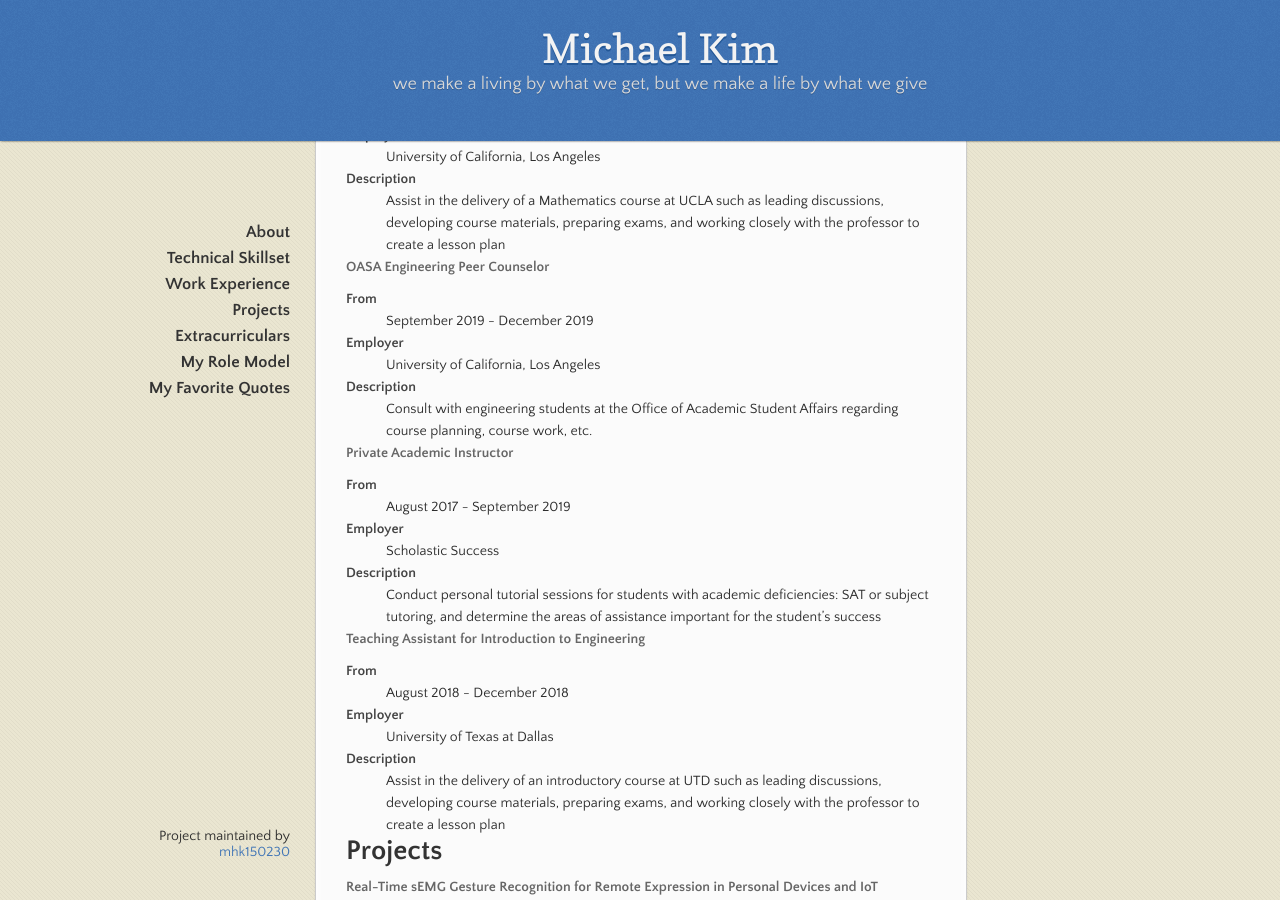
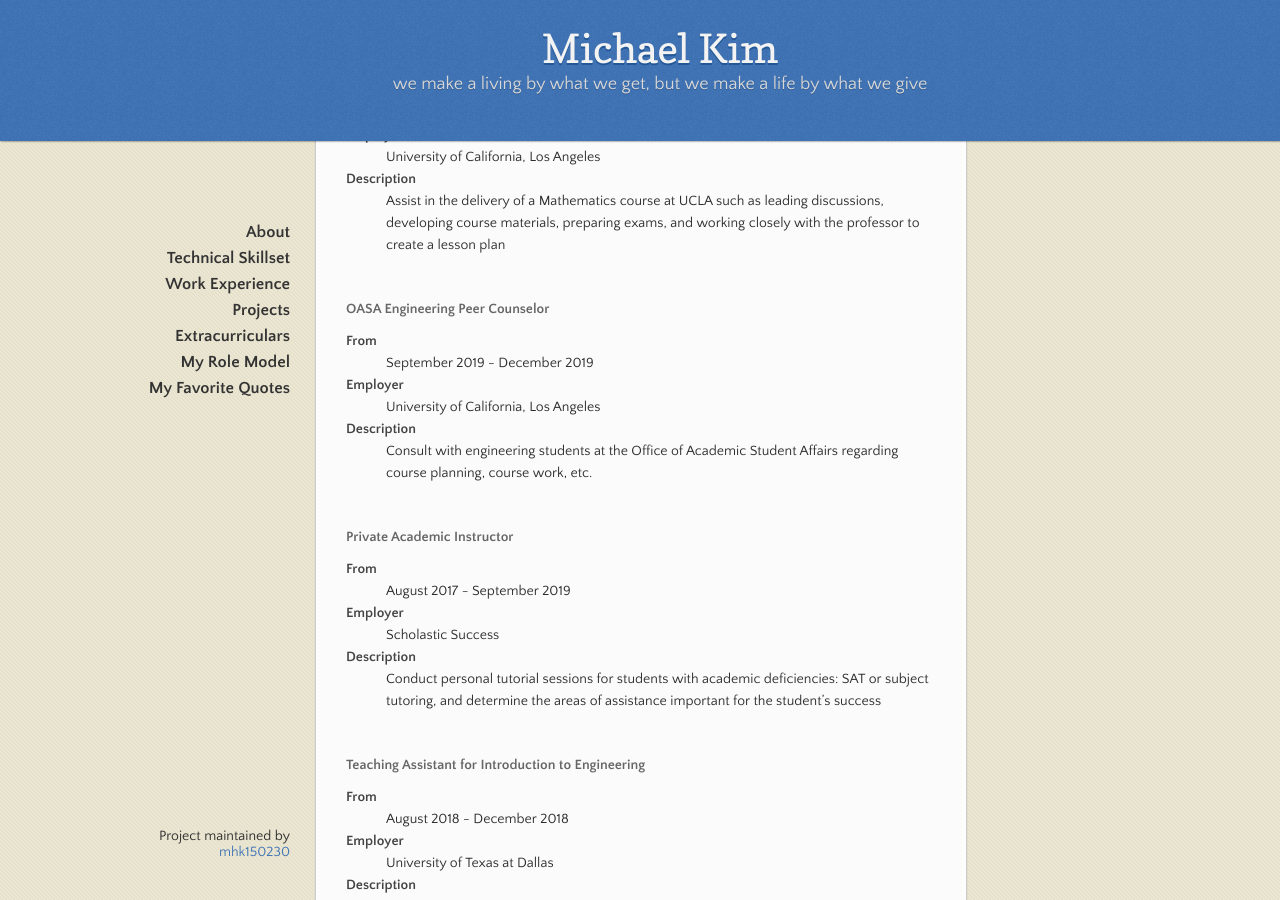
Before and after one commit to mhk150230/Michael-Kim-Bio, a Jekyll site: the page built from index.md, in a window 1280 px wide and 900 px high, scrolled down 1925 px. Built offline with Jekyll 4.4.1, drawn with Linux system fonts in a browser that asks for light colours.

```diff
--- a/index.md
+++ b/index.md
@@ -72,7 +72,7 @@ I have taken a variety of classes to supplement my growth towards an engineering
 <dt>Employer</dt>
   <dd>University of California, Los Angeles</dd>
 <dt>Description</dt>
-  <dd>Assist in the delivery of a Mathematics course at UCLA such as leading discussions, developing course materials, preparing exams, and working closely with the professor to create a lesson plan</dd>
+  <dd>Assist in the delivery of a Mathematics course at UCLA such as leading discussions, developing course materials, preparing exams, and working closely with the professor to create a lesson plan</dd><br>
 
 
 
@@ -82,7 +82,7 @@ I have taken a variety of classes to supplement my growth towards an engineering
 <dt>Employer</dt>
   <dd>University of California, Los Angeles</dd>
 <dt>Description</dt>
-  <dd>Consult with engineering students at the Office of Academic Student Affairs regarding course planning, course work, etc.</dd>
+  <dd>Consult with engineering students at the Office of Academic Student Affairs regarding course planning, course work, etc.</dd><br>
 
 
 
@@ -92,7 +92,7 @@ I have taken a variety of classes to supplement my growth towards an engineering
 <dt>Employer</dt>
   <dd>Scholastic Success</dd>
 <dt>Description</dt>
-  <dd>Conduct personal tutorial sessions for students with academic deficiencies: SAT or subject tutoring, and determine the areas of assistance important for the student’s success</dd>
+  <dd>Conduct personal tutorial sessions for students with academic deficiencies: SAT or subject tutoring, and determine the areas of assistance important for the student’s success</dd><br>
 
 
 
@@ -102,7 +102,7 @@ I have taken a variety of classes to supplement my growth towards an engineering
 <dt>Employer</dt>
   <dd>University of Texas at Dallas</dd>
 <dt>Description</dt>
-  <dd>Assist in the delivery of an introductory course at UTD such as leading discussions, developing course materials, preparing exams, and working closely with the professor to create a lesson plan</dd>
+  <dd>Assist in the delivery of an introductory course at UTD such as leading discussions, developing course materials, preparing exams, and working closely with the professor to create a lesson plan</dd><br>
 
 
 
```
